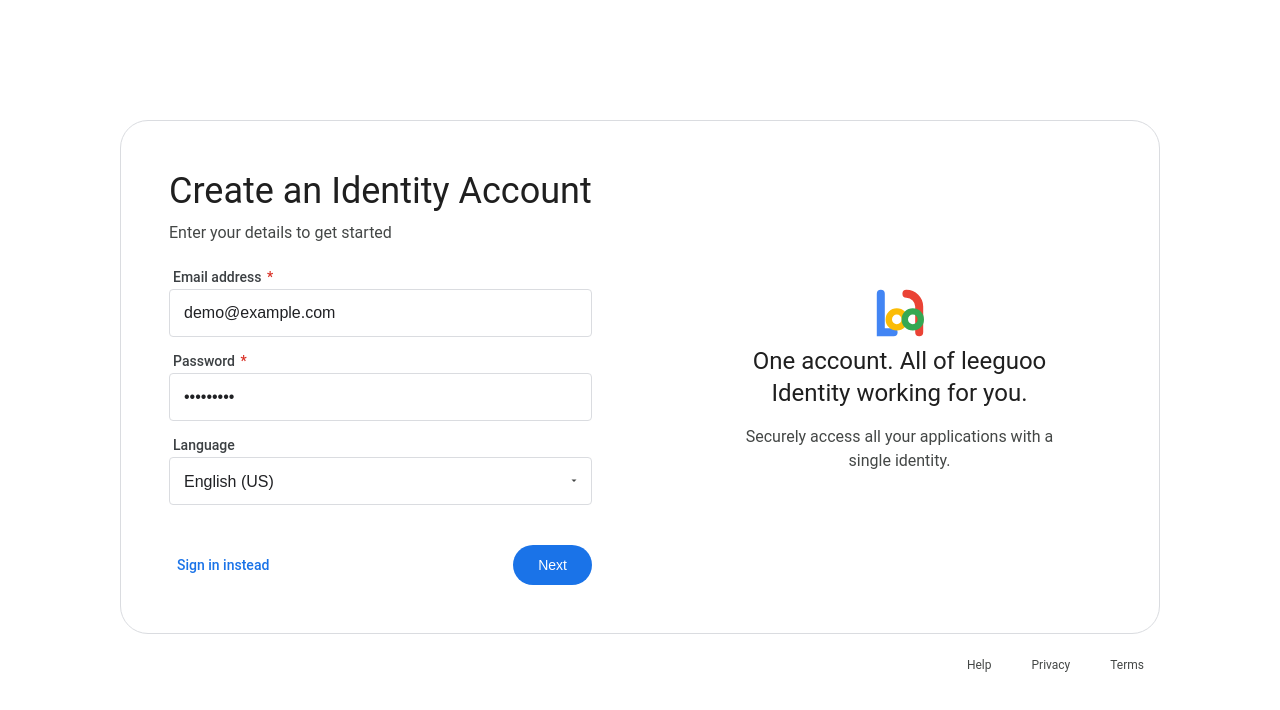
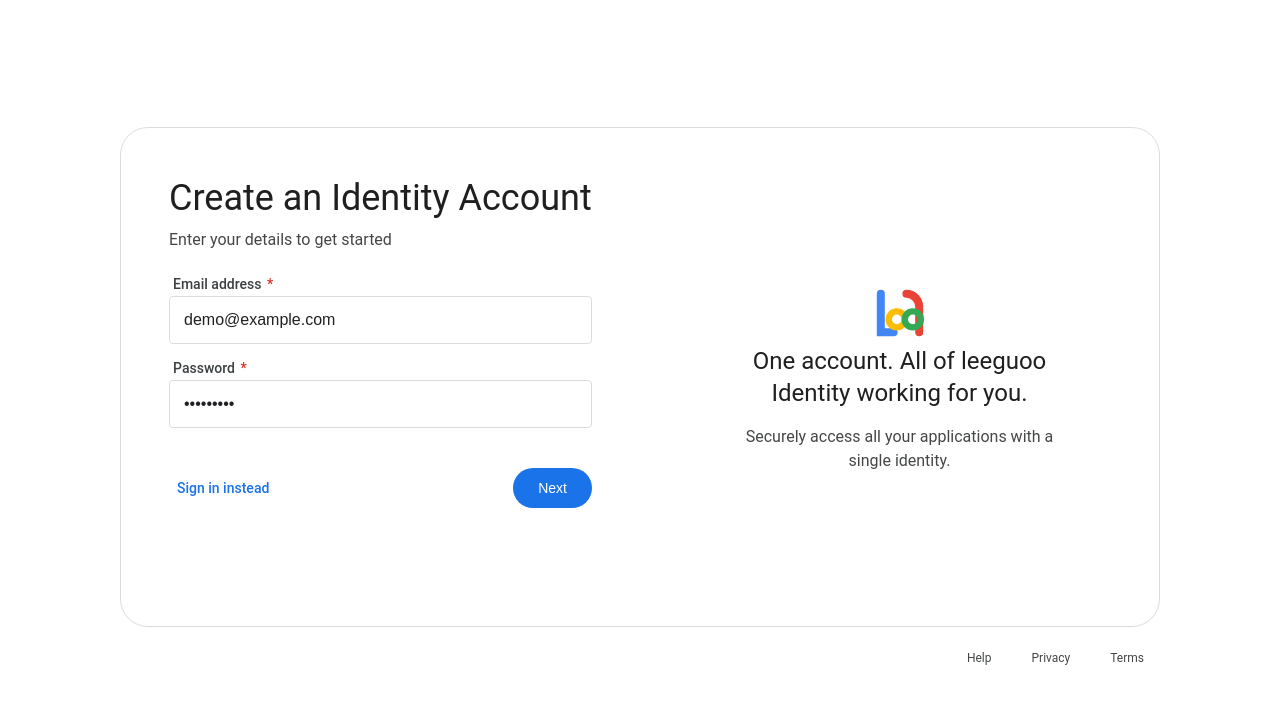
Before and after one commit to leeguooooo/cloudflare-sso, a Nuxt app: page /register in a window 1280 px wide. Shown: the top 710 px of the page. Built offline with nearby package versions, Linux system fonts and the light colour scheme.

Commit message:
feat(auth): 补充注册入口并移除注册语言表单
登录页新增 Create account 入口，并透传 client_id/continue 到注册页。

注册页不再展示语言下拉，locale 改为使用当前站点语言。

```diff
--- a/pages/login.vue
+++ b/pages/login.vue
@@ -66,6 +66,9 @@
             <p v-if="message" class="message" :class="{ success }">{{ message }}</p>
 
             <div class="form-actions">
+              <NuxtLink :to="registerPath" class="create-account-link">
+                Create account
+              </NuxtLink>
               <UiButton
                 variant="ghost"
                 type="button"
@@ -140,6 +143,20 @@ const resolveContinuePath = () => {
   if (raw.startsWith('//')) return ''
   return raw
 }
+
+const registerPath = computed(() => {
+  const query = new URLSearchParams()
+  const queryClientId = typeof route.query.client_id === 'string' ? route.query.client_id.trim() : ''
+  if (queryClientId) {
+    query.set('client_id', queryClientId)
+  }
+  const continuePath = resolveContinuePath()
+  if (continuePath) {
+    query.set('continue', continuePath)
+  }
+  const queryString = query.toString()
+  return queryString ? `/register?${queryString}` : '/register'
+})
 
 const resolveClientId = () => {
   const queryClientId = typeof route.query.client_id === 'string' ? route.query.client_id.trim() : ''
@@ -373,8 +390,21 @@ onMounted(() => {
 
 .form-actions {
   display: flex;
-  justify-content: flex-end;
+  justify-content: space-between;
+  align-items: center;
   margin-top: 24px;
+}
+
+.create-account-link {
+  color: #1a73e8;
+  text-decoration: none;
+  font-size: 0.875rem;
+  font-weight: 500;
+  padding: 8px 4px;
+}
+
+.create-account-link:hover {
+  text-decoration: underline;
 }
 
 .message {
--- a/pages/register.vue
+++ b/pages/register.vue
@@ -23,21 +23,6 @@
         required
         :disabled="loading"
       />
-
-      <div class="form-group">
-        <label class="form-label">Language</label>
-        <div class="select-wrapper">
-          <select v-model="form.locale" class="form-select" :disabled="loading">
-            <option value="en">English (US)</option>
-            <option value="zh">简体中文</option>
-          </select>
-          <div class="select-icon">
-            <svg width="12" height="12" viewBox="0 0 24 24" fill="currentColor">
-              <path d="M7 10l5 5 5-5z" />
-            </svg>
-          </div>
-        </div>
-      </div>
 
       <div v-if="message" class="alert" :class="{ 'alert-success': success, 'alert-error': !success }">
         {{ message }}
@@ -66,6 +51,7 @@ definePageMeta({
 
 const config = useRuntimeConfig()
 const route = useRoute()
+const { locale } = useI18n()
 const loading = ref(false)
 const message = ref('')
 const success = ref(false)
@@ -74,7 +60,6 @@ const output = ref<Record<string, unknown> | null>(null)
 const form = reactive({
   email: 'demo@example.com',
   password: 'Passw0rd!',
-  locale: 'en',
 })
 
 const resolveClientId = () => {
@@ -108,7 +93,7 @@ const handleSubmit = async () => {
         email: form.email,
         password: form.password,
         client_id: clientId,
-        locale: form.locale,
+        locale: typeof locale.value === 'string' ? locale.value : 'en',
       },
     })
     output.value = data as Record<string, unknown>
@@ -155,57 +140,6 @@ const handleSubmit = async () => {
   display: flex;
   flex-direction: column;
   gap: 16px;
-}
-
-.form-group {
-  display: flex;
-  flex-direction: column;
-  gap: 0.25rem;
-}
-
-.form-label {
-  font-size: 0.875rem;
-  font-weight: 500;
-  color: var(--color-neutral-800);
-  margin-left: 0.25rem;
-}
-
-.select-wrapper {
-  position: relative;
-  height: 3rem;
-}
-
-.form-select {
-  width: 100%;
-  height: 100%;
-  padding: 0 2rem 0 0.875rem;
-  font-size: 1rem;
-  color: var(--color-neutral-900);
-  background-color: white;
-  border: 1px solid var(--color-neutral-300);
-  border-radius: 4px;
-  transition: border-color 0.2s;
-  appearance: none;
-  cursor: pointer;
-}
-
-.form-select:hover:not(:disabled) {
-  border-color: var(--color-neutral-900);
-}
-
-.form-select:focus {
-  outline: none;
-  border: 2px solid var(--color-primary-600);
-  padding: 0 1.9375rem 0 0.8125rem;
-}
-
-.select-icon {
-  position: absolute;
-  right: 0.75rem;
-  top: 50%;
-  transform: translateY(-50%);
-  pointer-events: none;
-  color: #444746;
 }
 
 .form-actions {
```
